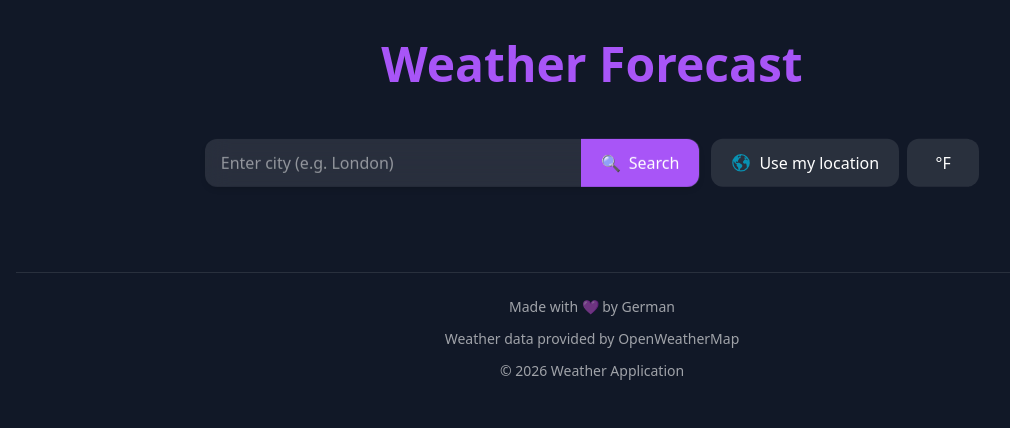
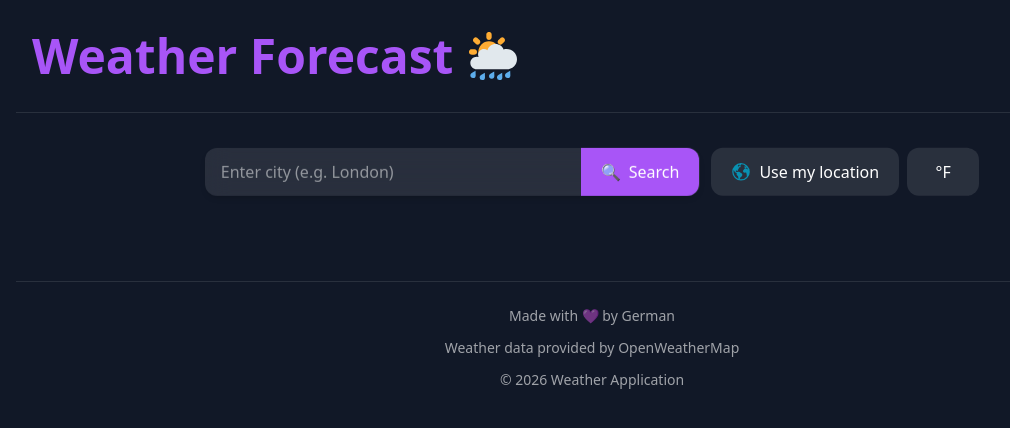
Before and after one commit to German900-code/Weather-Application, a React (Vite) app: page / in a window 1280 px wide. Shown: the top 428 px of the page, without its empty margins (48-1058 px from the left). Built offline with nearby package versions, Linux system fonts and the light colour scheme; no server answers; the HTML template or start-up script is replaced by a standard one.

Commit message:
Refactor: header and improve semantics

```diff
--- a/src/App.jsx
+++ b/src/App.jsx
@@ -11,6 +11,7 @@ import { getUserLocation } from "./utils/geolocation";
 import { FaArrowAltCircleUp } from "react-icons/fa";
 import LoadingGif from "./assets/gifs/loading-spinner.svg";
 import Footer from "./components/Footer";
+import Header from "./components/Header";
 
 function App() {
   const [weatherData, setWeatherData] = useState(null);
@@ -128,9 +129,21 @@ function App() {
 
   return (
     <div className="w-[90%] m-auto ">
-      <h1 className="text-center text-purple-500 mt-10 text-3xl mb-14 font-bold md:hover:text-purple-800 duration-300 lg:text-5xl">
-        Weather Forecast
-      </h1>
+      <Header />
+      {/* <div className="mx-auto mb-10 flex max-w-6xl items-center gap-4 border-b border-white/10 px-4 py-8">
+        <h1 className="text-3xl font-bold text-purple-500 duration-300 md:hover:text-purple-800 lg:text-5xl">
+          Weather Forecast
+        </h1>
+
+        <img src={WeatherIcon} alt="weather icon" className="w-10 lg:w-12" />
+      </div> */}
+
+      {/* <div className="flex items-center m-10 pb-10 border-b-2 border-gray-500 rounded-sm ">
+        <h1 className=" text-center text-purple-500 text-3xl font-bold md:hover:text-purple-800 duration-300 lg:text-5xl">
+          Weather Forecast
+        </h1>
+        <img src={WeatherIcon} alt="weather icon" className="ml-5 w-12" />
+      </div> */}
 
       <SearchBar
         onSearch={handleSearch}
--- a/src/components/CityAndTemperature.jsx
+++ b/src/components/CityAndTemperature.jsx
@@ -72,7 +72,7 @@ const CityAndTemperature = ({ data, units }) => {
   }, [data]);
 
   return (
-    <div className="mt-10 flex flex-wrap items-start  gap-7 justify-between md:justify-evenly">
+    <section className="mt-10 flex flex-wrap items-start  gap-7 justify-between md:justify-evenly">
       <div className="flex items-center gap-3 flex-col">
         <div className="flex flex-row gap-3 items-center w-full">
           <FaLocationDot className="text-red-600 text-2xl md:hover:scale-125 duration-200 " />
@@ -98,7 +98,7 @@ const CityAndTemperature = ({ data, units }) => {
           <p className="text-gray-400">{data?.weather?.[0].main}</p>
         </div>
       </div>
-    </div>
+    </section>
   );
 };
 
--- a/src/components/CurrentConditions.jsx
+++ b/src/components/CurrentConditions.jsx
@@ -173,7 +173,7 @@ const CurrentConditions = ({ data, units }) => {
   if (!data) return <p>Loading...</p>;
 
   return (
-    <main className="m-auto mt-10 max-w-6xl md:w-[70%]">
+    <section className="m-auto mt-10 max-w-6xl md:w-[70%]">
       <h2 className="text-purple-500 text-3xl text-center mb-12 md:hover:text-purple-800 duration-300 md:m-14">
         Current Conditions
       </h2>
@@ -196,7 +196,7 @@ const CurrentConditions = ({ data, units }) => {
           />
         ))}
       </motion.div>
-    </main>
+    </section>
   );
 };
 
--- /dev/null
+++ b/src/components/Header.jsx
@@ -0,0 +1,19 @@
+import React from "react";
+import WeatherIcon from "../assets/images/sun-behind-rain-cloud.svg";
+
+const Header = ({ children }) => {
+  return (
+    <header className="mx-auto mb-10 max-w-6xl border-b border-white/10 px-4 py-8">
+      <div className="flex items-center gap-4">
+        <h1 className="text-4xl font-bold text-purple-500 duration-300 md:text-5xl md:hover:text-purple-800">
+          Weather Forecast
+        </h1>
+
+        <img src={WeatherIcon} alt="weather icon" className="w-10 md:w-12" />
+      </div>
+      {children}
+    </header>
+  );
+};
+
+export default Header;
--- a/src/components/SearchBar.jsx
+++ b/src/components/SearchBar.jsx
@@ -41,7 +41,7 @@ const SearchBar = ({
   };
 
   return (
-    <motion.header className="sticky top-5 z-30 mb-14">
+    <motion.section className="sticky top-5 z-30 mb-14">
       <motion.div
         style={{ scale, width }}
         initial={{ scale: 0 }}
@@ -146,7 +146,7 @@ const SearchBar = ({
           <p className="mt-3 text-center text-sm text-red-400">{error}</p>
         )}
       </motion.div>
-    </motion.header>
+    </motion.section>
   );
 };
 
--- a/src/components/WeatherConditionCard.jsx
+++ b/src/components/WeatherConditionCard.jsx
@@ -3,7 +3,7 @@ import React from "react";
 
 const WeatherConditionCard = ({ id, icon, name, value, item }) => {
   return (
-    <motion.div
+    <motion.article
       key={id}
       variants={item}
       className=" min-w-[120px] h-auto text-white bg-white/10 p-5 rounded-lg backdrop-blur-md hover:bg-white/20 transition-all  transform will-change-transform md:hover:scale-95 lg:hover:scale-95 duration-300 md:hover:border-2  lg:hover:border-2 border-purple-500
@@ -12,7 +12,7 @@ const WeatherConditionCard = ({ id, icon, name, value, item }) => {
       {icon}
       <p className="text-sm text-gray-400 mb-2 mt-2">{name}</p>
       <p className="text-xl font-semibold break-words">{value}</p>
-    </motion.div>
+    </motion.article>
   );
 };
 
--- a/src/components/WeatherHourly.jsx
+++ b/src/components/WeatherHourly.jsx
@@ -109,7 +109,7 @@ const WeatherHourly = ({ API_KEY, data, units }) => {
   }, {});
 
   return (
-    <div className="flex flex-col gap-8 mt-14 md:w-[70%] m-auto">
+    <section className="flex flex-col gap-8 mt-14 md:w-[70%] m-auto">
       <h2 className="text-purple-500 md:hover:text-purple-800 duration-300 text-3xl text-center mb-5">
         The coming days
       </h2>
@@ -172,7 +172,7 @@ const WeatherHourly = ({ API_KEY, data, units }) => {
           </motion.div>
         ))}
       </div>
-    </div>
+    </section>
   );
 };
 
```
